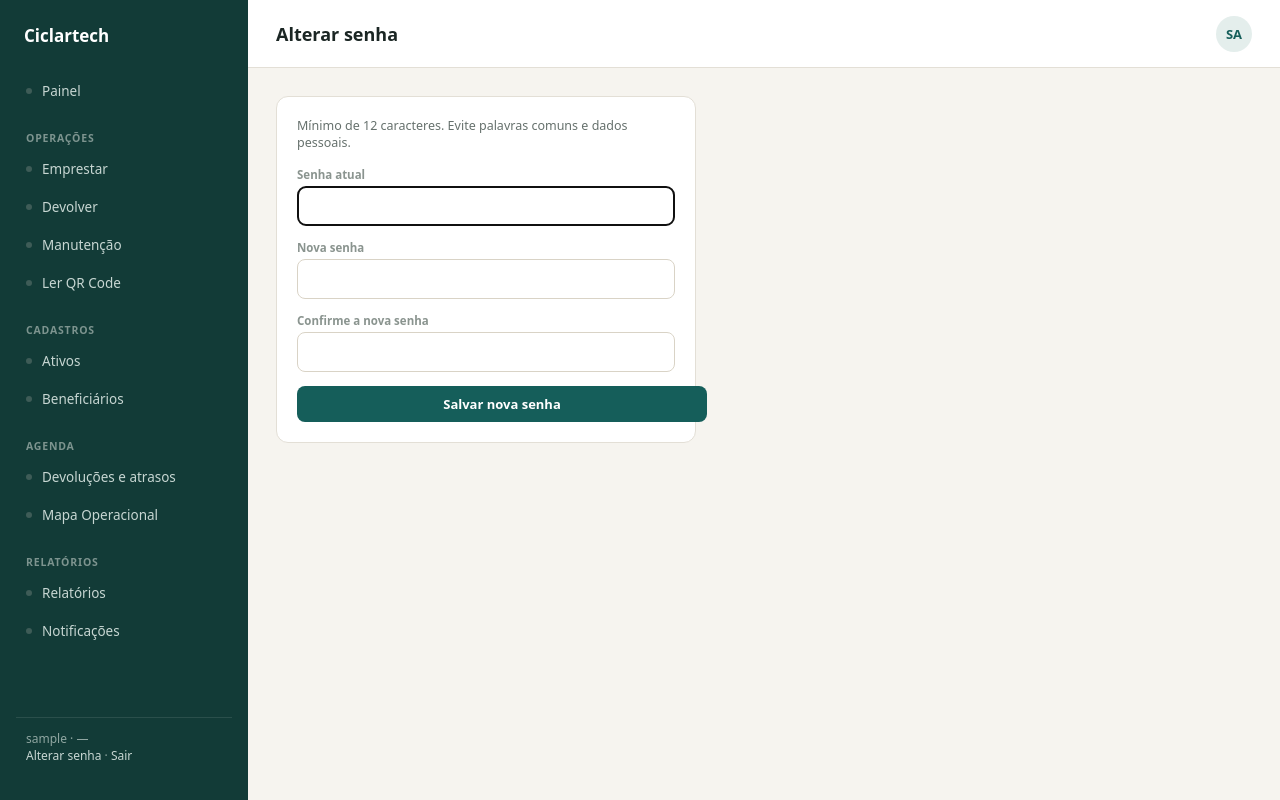
After one commit to CarloshenAssis/tec_assistiva, a Django app: page /accounts/senha/alterar/ in a window 1280 px wide. The commit adds this page. Run offline with Django 5.2, Linux system fonts and the light colour scheme; the visitor is signed in with stand-in values (Sample User, id 1).

Commit message:
Adiciona tela de "Alterar senha" para usuario autenticado
Ate agora so existiam login e recuperacao de senha por e-mail — quem
quisesse trocar a senha por rotina, sem ter esquecido, nao tinha onde
fazer isso dentro do sistema. Link visivel no rodape da sidebar.

Usa PasswordChangeView do Django (exige a senha atual, diferente do reset
por link de e-mail) com um acrescimo: grava o evento na trilha de
auditoria — troca de senha e o tipo de acao que uma investigacao de
incidente pergunta "quando foi a ultima vez".

8 testes novos (180 -> 188).

Co-Authored-By: Claude Sonnet 5 <noreply@anthropic.com>
Claude-Session: https://claude.ai/code/session_012614UhLe8AX3XzvKgwxfQm

```diff
--- a/ciclartech/urls.py
+++ b/ciclartech/urls.py
@@ -5,6 +5,7 @@ from django.urls import include, path
 from django.views.generic import RedirectView
 
 from contas.forms import FormularioLoginSeguro
+from contas.views import AlterarSenhaView
 from core.views_saude import saude
 
 urlpatterns = [
@@ -60,6 +61,27 @@ urlpatterns = [
         ),
         name="password_reset_complete",
     ),
+    # Troca de senha para quem já está autenticado — antes disso, a única
+    # forma de trocar a própria senha era pedir para alguém alterar o hash
+    # direto no banco, ou passar pelo fluxo de "esqueci minha senha" por
+    # e-mail. `PasswordChangeView` já exige a senha atual, o que a
+    # `PasswordResetConfirmView` (via link de e-mail) não faz — mais forte
+    # para quem só quer trocar por rotina, sem ter esquecido nada.
+    path(
+        "accounts/senha/alterar/",
+        AlterarSenhaView.as_view(
+            template_name="registration/password_change_form.html",
+            success_url="/accounts/senha/alterar/concluido/",
+        ),
+        name="password_change",
+    ),
+    path(
+        "accounts/senha/alterar/concluido/",
+        auth_views.PasswordChangeDoneView.as_view(
+            template_name="registration/password_change_done.html"
+        ),
+        name="password_change_done",
+    ),
     path("app/", include("core.urls")),
 ]
 
--- /dev/null
+++ b/contas/views.py
@@ -0,0 +1,28 @@
+"""
+Views de conta do próprio usuário autenticado.
+"""
+
+from __future__ import annotations
+
+from django.contrib.auth import views as auth_views
+
+from auditoria.models import AcaoAuditada
+from auditoria.services import registrar
+
+
+class AlterarSenhaView(auth_views.PasswordChangeView):
+    """
+    `PasswordChangeView` padrão do Django, com o único acréscimo de gravar o
+    evento na trilha de auditoria — troca de senha é o tipo de ação que uma
+    investigação de incidente pergunta "quando foi a última vez".
+    """
+
+    def form_valid(self, form):
+        resposta = super().form_valid(form)
+        registrar(
+            AcaoAuditada.SENHA_ALTERADA,
+            request=self.request,
+            usuario=self.request.user,
+            tenant=getattr(self.request.user, "tenant", None),
+        )
+        return resposta
--- a/templates/base.html
+++ b/templates/base.html
@@ -75,7 +75,9 @@
     </div>
     <div class="sidebar-footer">
       {{ user.get_username }} · {{ user.papel.nome|default:"—" }}<br>
-      <form method="post" action="{% url 'logout' %}" style="margin-top:6px;">
+      <a href="{% url 'password_change' %}" style="color:#C7D6D2;font-size:12px;">Alterar senha</a>
+      ·
+      <form method="post" action="{% url 'logout' %}" style="display:inline;">
         {% csrf_token %}
         <button class="btn-ghost" style="all:unset;cursor:pointer;color:#C7D6D2;font-size:12px;" type="submit">Sair</button>
       </form>
--- /dev/null
+++ b/templates/registration/password_change_form.html
@@ -0,0 +1,32 @@
+{% extends "base.html" %}
+{% block title %}Alterar senha · Ciclartech{% endblock %}
+{% block page_title %}Alterar senha{% endblock %}
+{% block content %}
+<div class="card" style="max-width:420px;">
+  <div class="muted" style="font-size:12.5px;margin-bottom:16px;">
+    Mínimo de 12 caracteres. Evite palavras comuns e dados pessoais.
+  </div>
+  <form method="post">
+    {% csrf_token %}
+    {% if form.errors %}
+      <ul class="errorlist">
+        {% for campo in form %}{% for erro in campo.errors %}<li>{{ erro }}</li>{% endfor %}{% endfor %}
+        {% for erro in form.non_field_errors %}<li>{{ erro }}</li>{% endfor %}
+      </ul>
+    {% endif %}
+    <div class="field">
+      <label for="id_old_password">Senha atual</label>
+      <input type="password" name="old_password" id="id_old_password" autofocus required>
+    </div>
+    <div class="field">
+      <label for="id_new_password1">Nova senha</label>
+      <input type="password" name="new_password1" id="id_new_password1" required>
+    </div>
+    <div class="field">
+      <label for="id_new_password2">Confirme a nova senha</label>
+      <input type="password" name="new_password2" id="id_new_password2" required>
+    </div>
+    <button class="btn btn-primary btn-block" type="submit">Salvar nova senha</button>
+  </form>
+</div>
+{% endblock %}
```
Also changed, not shown: contas/tests/test_alterar_senha.py (added, +125 -0 lines), templates/registration/password_change_done.html (added, +10 -0 lines).
